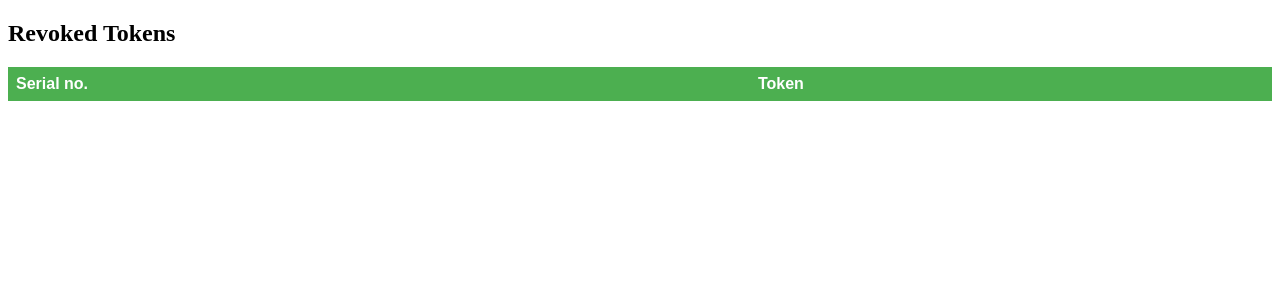
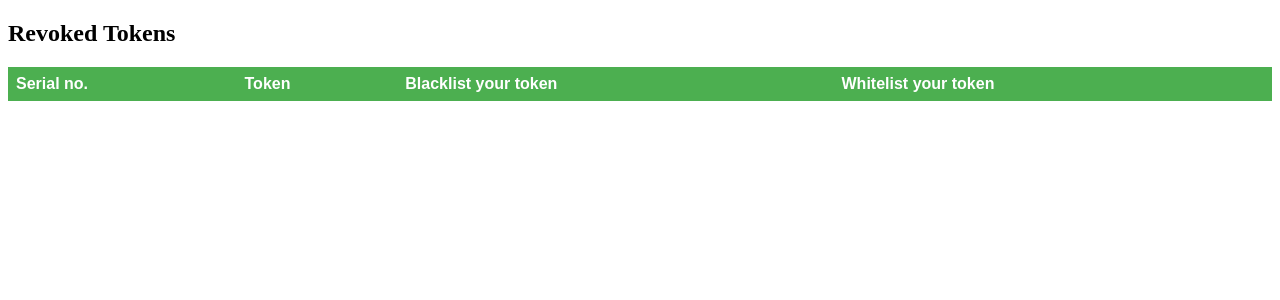
Before and after one commit to kartik-lavkush-89/FastAPI-JWT-Practice, a FastAPI app: page /revoked-tokens in a window 1280 px wide. Shown: the top 300 px of the page. Run offline with FastAPI, Linux system fonts and the light colour scheme; lists and menus that the app fills with data are empty; parts of the project's set-up code (start-up, migrations or seed data) failed here and were passed over.

Commit message:
add buttons in revoked token table

```diff
--- a/src/routes/views.py
+++ b/src/routes/views.py
@@ -104,8 +104,8 @@ async def login(details: Login):
 async def get_data(token: str = Header(...)):
 
     # Check if the token is revoked
-    if redis_cache.exists(token):
-        return {"message": "Unauthorized"}
+    if redis_cache.sismember("revoked",token):
+         return {"message": "Unauthorized"}
     else:
         # Verify the JWT token and get the user's email
         user_email = token_required(token)
@@ -116,59 +116,40 @@ async def get_data(token: str = Header(...)):
 
 
 
-# logout route
-# blacklisting the token for one hour time using redis
+
 @api.post("/blacklist/{token}")
-async def logout(token : str):
+async def blacklist(token: str):
+    # Add the token to the Redis cache
+    redis_cache.sadd("revoked",token)
 
-    # Store the revoked token in the Redis cache
-    redis_cache.set(token, "revoked", ex=1800)
-
-    # Return a success message indicating that the user has been logged out
     return {"message": "Token is Blacklisted"}
 
 
 
 
-# # this route retrieves all revoked tokens value == b"revoked"from Redis cache
-# # return: A dictionary with a list of revoked tokens
-@api.get("/revoked-tokens", response_class=HTMLResponse)
-def get_revoked_tokens(request : Request):
-
-
-    # Initialize an empty list to store revoked tokens
-    revoked_tokens = []
-
-    # Loop through all keys in Redis cache
-    for key in redis_cache.keys():
-
-        # Get the value for the current key
-        value = redis_cache.get(key)
-
-        # Check if the value for the current key is 'revoked'
-        if value == b"revoked":
-            # If the value is 'revoked', add the current key to the list of revoked tokens
-            revoked_tokens.append(key)
-
+@api.get("/revoked-tokens",response_class=HTMLResponse)
+async def get_blacklisted_tokens(request : Request):
+    # Retrieve the list of blacklisted tokens from Redis cache
+    revoked_tokens = list(redis_cache.smembers("revoked"))
 
     return templates.TemplateResponse("revoked_tokens.html", {"request": request, "revoked_tokens": revoked_tokens})
-
 
 
 
 @api.post("/whitelist/{token}")
 async def whitelist(token: str):
     # Delete the token from the Redis cache
-    redis_cache.delete(token)
+    redis_cache.srem("revoked", token)
+
     return {"message": "Token is Whitelisted"}
-
 
 
 @api.get("/info/{token}", response_class=HTMLResponse)
 async def token_info(request:Request, token: str):
 
+    token_required(token)
 
-    if redis_cache.exists(token):
+    if redis_cache.sismember("revoked",token):
          return {"message": "Unauthorized"}
 
     else :
--- a/templates/revoked_tokens.html
+++ b/templates/revoked_tokens.html
@@ -19,6 +19,7 @@
             border: 1px solid #ddd;
             text-align: left;
             padding: 8px;
+            overflow-wrap: anywhere;
         }
 
         tr:nth-child(even) {
@@ -27,6 +28,12 @@
 
         tr:hover {
             background-color: #ddd;
+        }
+        @media (max-width: 768px) {
+        tr th:nth-child(3), td:nth-child(3),
+        tr th:nth-child(4), td:nth-child(4) {
+            display: none;
+        }
         }
     </style>
     <meta charset="UTF-8">
@@ -40,11 +47,25 @@
         <tr>
             <th>Serial no.</th>
             <th>Token</th>
+            <th>Blacklist your token</th>
+            <th>Whitelist your token</th>
         </tr>
         {% for token in revoked_tokens %}
         <tr>
             <td>{{ loop.index }}</td>
             <td>{{ token }}</td>
+            <td>
+                <form action="/blacklist/{token}" method="post">
+                    <input type="text" name="{{ token }}" value="{{ token }}" required>
+                    <button type="submit">Blacklist Token</button>
+                </form>
+            </td>
+            <td>
+                <form action="/whitelist/{token}" method="post">
+                    <input type="text" name="{{ token }}" value="{{ token }}" required>
+                    <button type="submit">Whitelist Token</button>
+                </form>
+            </td>
         </tr>
         {% endfor %}
     </table>
```
Also changed, not shown: templates/index.html (+4 -7 lines).
